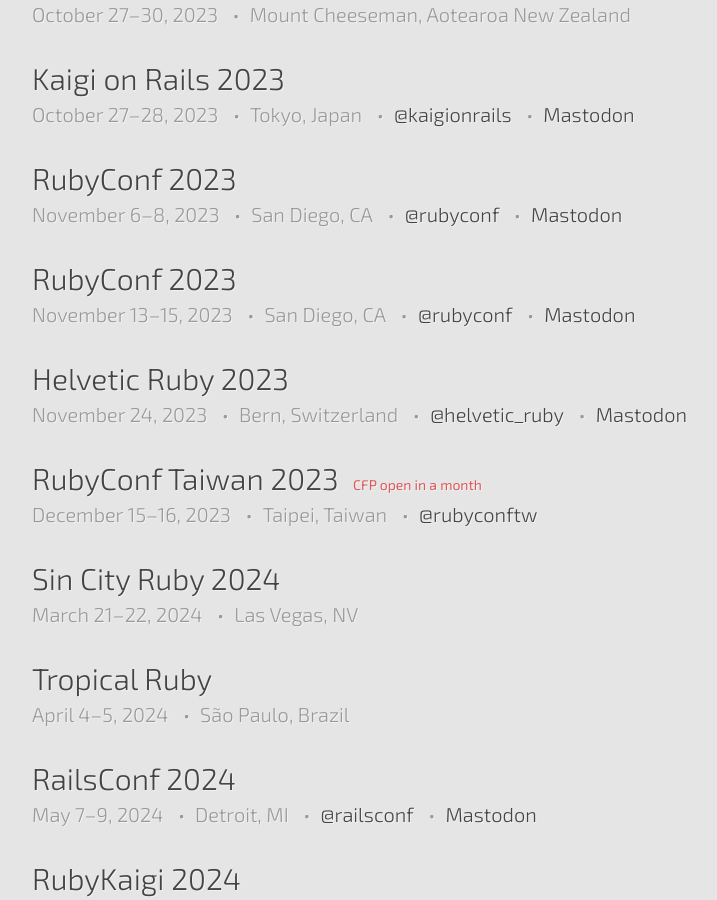
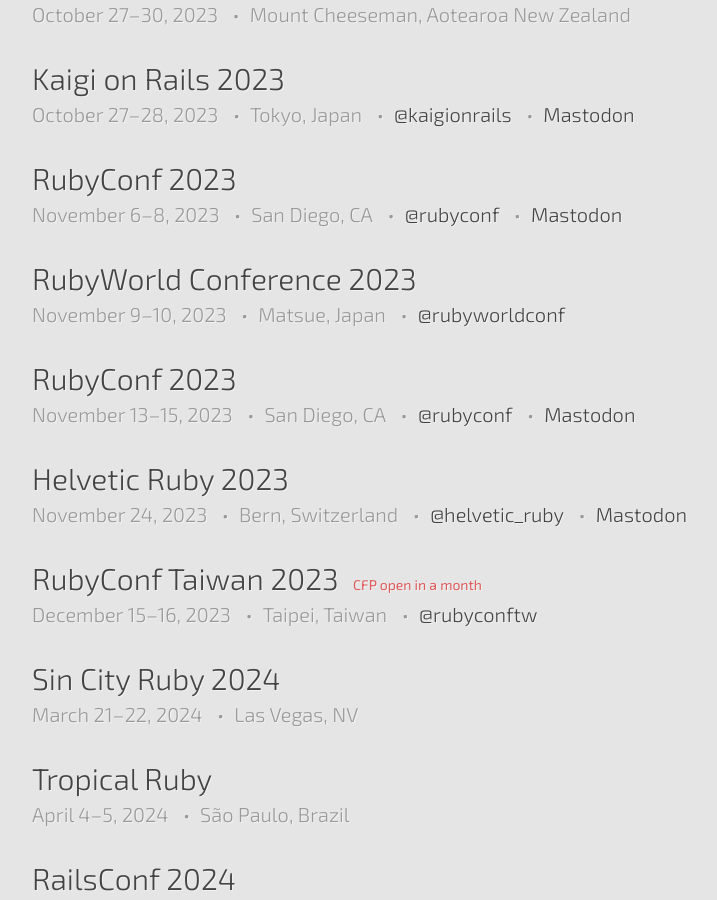
Before and after one commit to ruby-conferences/ruby-conferences.github.io, a Jekyll site: the page built from index.html, in a window 1280 px wide and 900 px high, scrolled down 1002 px. Shown: the whole window, without its empty margins (208-925 px from the left). Built offline with Jekyll 4.4.1, drawn with Linux system fonts in a browser that asks for light colours.

Commit message:
Add RubyWorld Conference 2023

```diff
--- a/_data/conferences.yml
+++ b/_data/conferences.yml
@@ -2406,6 +2406,13 @@
   twitter: kaigionrails
   mastodon: https://ruby.social/@kaigionrails
 
+- name: RubyWorld Conference 2023
+  location: Matsue, Japan
+  start_date: 2023-11-09
+  end_date: 2023-11-10
+  url: http://2023.rubyworld-conf.org/en/
+  twitter: rubyworldconf
+
 - name: RubyConf 2023
   location: San Diego, CA
   start_date: 2023-11-13
```
